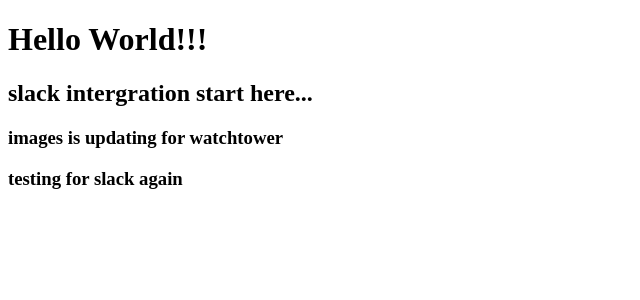
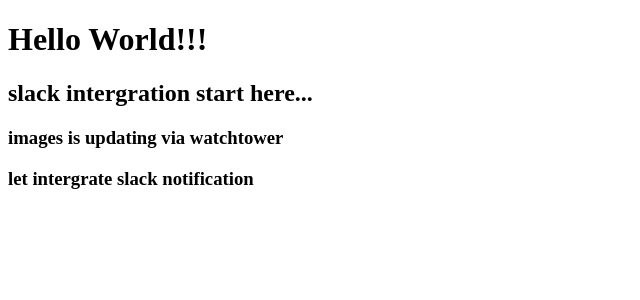
Before and after one commit to Amankashyap4/projectcicd, an Angular app: page / in a window 1280 px wide. Shown: the top 300 px of the page, without its empty margins (0-640 px from the left). Built offline with nearby package versions, Linux system fonts and the light colour scheme.

Commit message:
start slack intergration -74

```diff
--- a/src/app/app.component.html
+++ b/src/app/app.component.html
@@ -9,8 +9,8 @@
 <h1>Hello World!!!</h1>
 
 <h2>slack intergration start here...</h2>
-<h3>images is updating for watchtower</h3>
-<h3>testing for slack again </h3>
+<h3>images is updating via watchtower</h3>
+<h3>let intergrate slack notification</h3>
 <!-- * * * * * * * * * * * * * * * * * * * * * * * * * * * * * * * -->
 <!-- * * * * * * * * * * * The content above * * * * * * * * * * * -->
 <!-- * * * * * * * * * * is only a placeholder * * * * * * * * * * -->
```
